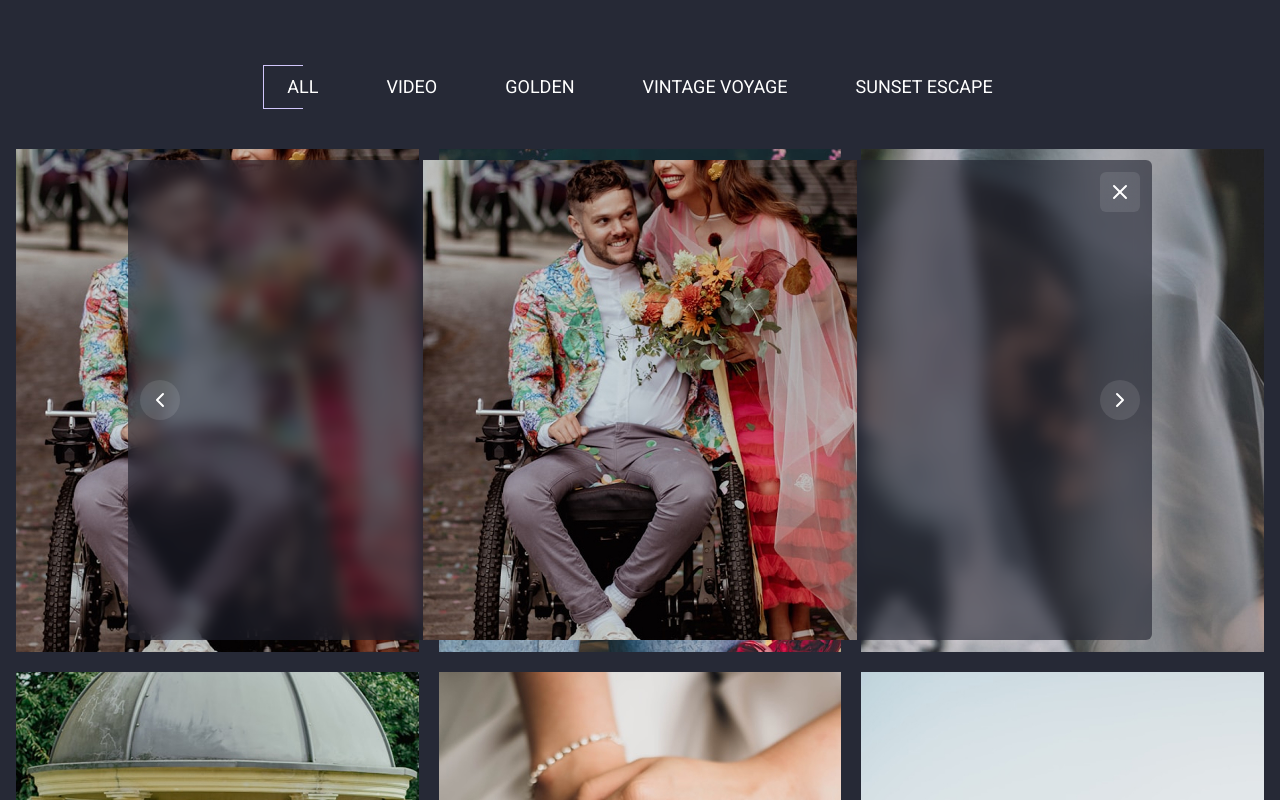
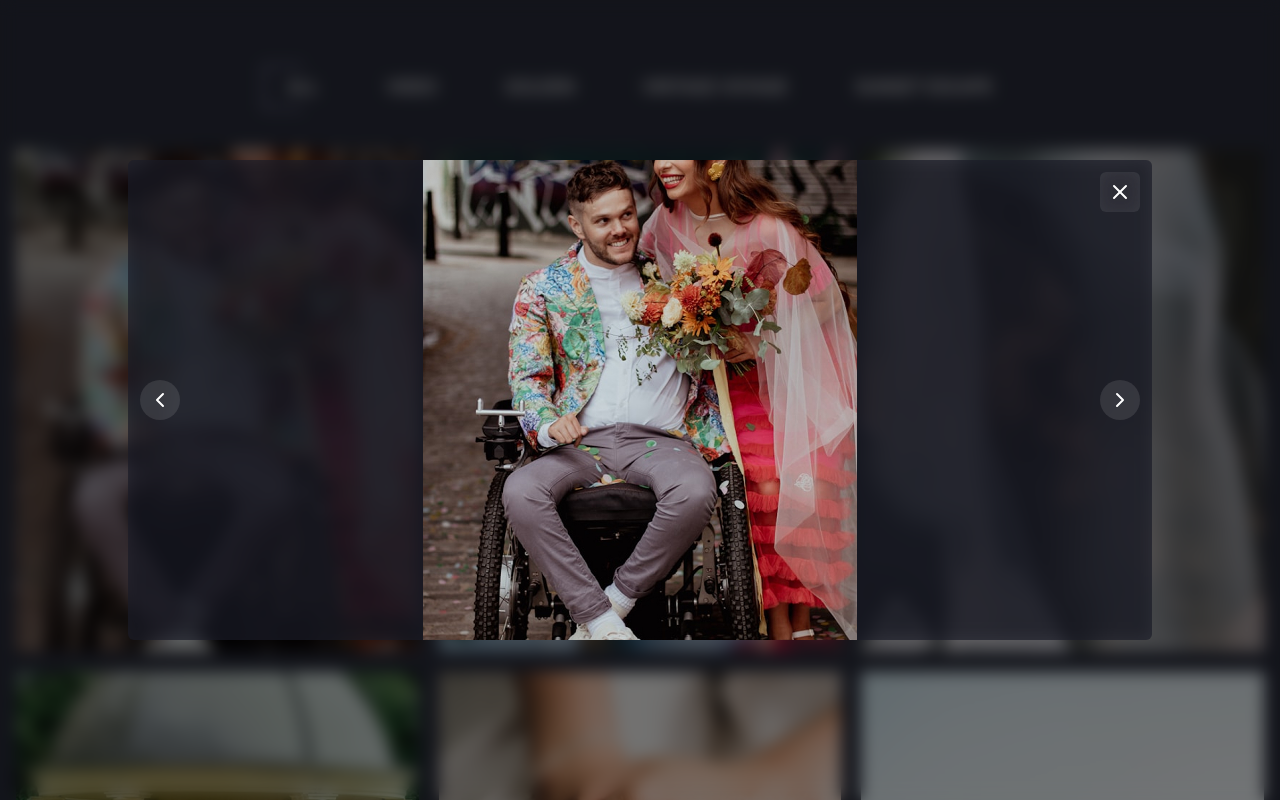
Before and after one commit to salmansajib/resyume-nextjs16, a Next.js app: page /photographer in a window 1280 px wide. Both pictures are taken after a click on the button 217 px from the left and 6171 px from the top of the page. Shown: the part 5771-6571 px from the top of the page. Built offline with nearby package versions, Linux system fonts and the light colour scheme.

Commit message:
photographer resume animations done

```diff
--- a/components/Lightbox.jsx
+++ b/components/Lightbox.jsx
@@ -9,17 +9,28 @@ export default function Lightbox({
   onClose = () => {},
 }) {
   const [index, setIndex] = useState(startIndex);
+  const [direction, setDirection] = useState(0);
+
   const current = items[index];
+
+  const goNext = useCallback(() => {
+    setDirection(1);
+    setIndex((i) => Math.min(i + 1, items.length - 1));
+  }, [items.length]);
+
+  const goPrev = useCallback(() => {
+    setDirection(-1);
+    setIndex((i) => Math.max(i - 1, 0));
+  }, []);
 
   // Keyboard Controls
   const handleKey = useCallback(
     (e) => {
       if (e.key === "Escape") onClose();
-      if (e.key === "ArrowRight")
-        setIndex((i) => Math.min(i + 1, items.length - 1));
-      if (e.key === "ArrowLeft") setIndex((i) => Math.max(i - 1, 0));
+      if (e.key === "ArrowRight") goNext();
+      if (e.key === "ArrowLeft") goPrev();
     },
-    [items.length, onClose],
+    [goNext, goPrev, onClose],
   );
 
   useEffect(() => {
@@ -32,7 +43,7 @@ export default function Lightbox({
   return (
     <AnimatePresence>
       <motion.div
-        className="fixed inset-0 z-50 flex items-center justify-center p-6"
+        className="fixed inset-0 z-50 flex items-center justify-center p-6 bg-black/50 backdrop-blur"
         initial={{ opacity: 0 }}
         animate={{ opacity: 1 }}
         exit={{ opacity: 0 }}
@@ -60,7 +71,6 @@ export default function Lightbox({
               strokeWidth="2"
               strokeLinecap="round"
               strokeLinejoin="round"
-              className="lucide lucide-x-icon lucide-x"
             >
               <path d="M18 6 6 18" />
               <path d="m6 6 12 12" />
@@ -71,8 +81,8 @@ export default function Lightbox({
           {items.length > 1 && (
             <>
               <button
-                onClick={() => setIndex((i) => Math.max(i - 1, 0))}
-                className="absolute left-3 top-1/2 -translate-y-1/2 z-20 rounded-full bg-white/10 p-2 text-white"
+                onClick={goPrev}
+                className="absolute left-3 top-1/2 -translate-y-1/2 z-20 rounded-full bg-white/10 p-2 text-white cursor-pointer"
               >
                 <svg
                   width="24"
@@ -83,17 +93,14 @@ export default function Lightbox({
                   strokeWidth="2"
                   strokeLinecap="round"
                   strokeLinejoin="round"
-                  className="lucide lucide-chevron-left-icon lucide-chevron-left"
                 >
                   <path d="m15 18-6-6 6-6" />
                 </svg>
               </button>
 
               <button
-                onClick={() =>
-                  setIndex((i) => Math.min(i + 1, items.length - 1))
-                }
-                className="absolute right-3 top-1/2 -translate-y-1/2 z-20 rounded-full bg-white/10 p-2 text-white"
+                onClick={goNext}
+                className="absolute right-3 top-1/2 -translate-y-1/2 z-20 rounded-full bg-white/10 p-2 text-white cursor-pointer"
               >
                 <svg
                   width="24"
@@ -104,7 +111,6 @@ export default function Lightbox({
                   strokeWidth="2"
                   strokeLinecap="round"
                   strokeLinejoin="round"
-                  className="lucide lucide-chevron-right-icon lucide-chevron-right"
                 >
                   <path d="m9 18 6-6-6-6" />
                 </svg>
@@ -112,14 +118,24 @@ export default function Lightbox({
             </>
           )}
 
-          {/* Image or Video */}
+          {/* Image / Video (Animated Slide) */}
           <div className="bg-background-secondary/60 backdrop-blur-sm rounded-md overflow-hidden w-full h-full flex items-center justify-center">
+            <AnimatePresence mode="wait">
+              <motion.div
+                key={index}
+                initial={{ x: direction === 1 ? 150 : -150, opacity: 0 }}
+                animate={{ x: 0, opacity: 1 }}
+                exit={{ x: direction === 1 ? -150 : 150, opacity: 0 }}
+                transition={{ duration: 0.35, ease: "easeOut" }}
+                className="w-full h-full flex items-center justify-center"
+              >
                 {current.type === "image" ? (
                   <div className="relative w-full h-[70vh] md:h-[60vh]">
                     <Image
                       src={current.src}
                       alt={current.alt || current.title}
                       fill
+                      sizes="(max-width: 768px) 100vw, (max-width: 1200px) 90vw, 1200px"
                       className="object-contain"
                     />
                   </div>
@@ -130,6 +146,8 @@ export default function Lightbox({
                     className="w-full h-[70vh] md:h-[60vh] object-contain"
                   />
                 )}
+              </motion.div>
+            </AnimatePresence>
           </div>
         </motion.div>
       </motion.div>
--- a/components/photographer/career-path/CareerPathSection.jsx
+++ b/components/photographer/career-path/CareerPathSection.jsx
@@ -1,3 +1,4 @@
+"use client";
 import React from "react";
 import BracketedHeading from "../BracketedHeading";
 import WorkExperience from "./WorkExperience";
--- a/components/photographer/career-path/Education.jsx
+++ b/components/photographer/career-path/Education.jsx
@@ -1,4 +1,7 @@
 import React from "react";
+import { motion } from "motion/react";
+import InViewAnimator from "@/components/InViewAnimator";
+import { fadeInUp, staggerContainer } from "@/lib/animations";
 
 export default function Education({
   educationData,
@@ -11,9 +14,13 @@ export default function Education({
         EDUCATION
       </h3>
 
-      <div className="space-y-10">
+      <InViewAnimator className="space-y-10" variants={staggerContainer}>
         {educationData.map((edu) => (
-          <div key={edu.id} className="flex flex-row gap-5 md:gap-15">
+          <motion.div
+            variants={fadeInUp}
+            key={edu.id}
+            className="flex flex-row gap-5 md:gap-15"
+          >
             {/* date */}
             <div>
               <div className="bg-background-neutral w-[100px] h-[120px] flex items-center justify-center rounded-t-full">
@@ -57,9 +64,9 @@ export default function Education({
                 </svg>
               </div>
             </div>
-          </div>
+          </motion.div>
         ))}
-      </div>
+      </InViewAnimator>
     </article>
   );
 }
--- a/components/photographer/career-path/WorkExperience.jsx
+++ b/components/photographer/career-path/WorkExperience.jsx
@@ -1,4 +1,7 @@
 import React from "react";
+import { motion } from "motion/react";
+import InViewAnimator from "@/components/InViewAnimator";
+import { fadeInUp, staggerContainer } from "@/lib/animations";
 
 export default function WorkExperience({
   workData,
@@ -11,9 +14,13 @@ export default function WorkExperience({
         WORK EXPERIENCE
       </h3>
 
-      <div className="space-y-10">
+      <InViewAnimator variants={staggerContainer} className="space-y-10">
         {workData.map((work) => (
-          <div key={work.id} className="flex flex-row gap-5 md:gap-15">
+          <motion.div
+            variants={fadeInUp}
+            key={work.id}
+            className="flex flex-row gap-5 md:gap-15"
+          >
             {/* date */}
             <div>
               <div className="bg-background-neutral w-[100px] h-[120px] flex items-center justify-center rounded-t-full">
@@ -57,9 +64,9 @@ export default function WorkExperience({
                 </svg>
               </div>
             </div>
-          </div>
+          </motion.div>
         ))}
-      </div>
+      </InViewAnimator>
     </article>
   );
 }
--- a/components/photographer/portfolio/PortfolioGallery.jsx
+++ b/components/photographer/portfolio/PortfolioGallery.jsx
@@ -80,19 +80,45 @@ export default function PortfolioGallery({ portfolioData }) {
         })}
       </nav>
 
-      {/* portfolio image and video grid */}
-      <div className="grid grid-cols-2 md:grid-cols-3 gap-5 mt-10">
+      {/* portfolio image and video grid with stagger animation */}
+      <motion.div
+        className="grid grid-cols-1 sm:grid-cols-2 md:grid-cols-3 gap-5 mt-10"
+        initial="hidden"
+        animate="visible"
+        variants={{
+          visible: {
+            transition: {
+              staggerChildren: 0.1,
+            },
+          },
+        }}
+        key={active} // Re-trigger animation when filter changes
+      >
         {filtered.map((item, index) => (
-          <PortfolioItem
+          <motion.div
             key={item.id}
-            item={item}
-            onClick={() => {
-              setLightboxOpen(true);
-              setStartIndex(index);
+            variants={{
+              hidden: { opacity: 0, y: 20 },
+              visible: {
+                opacity: 1,
+                y: 0,
+                transition: {
+                  duration: 0.5,
+                  ease: "easeOut",
+                },
+              },
             }}
-          />
+          >
+            <PortfolioItem
+              item={item}
+              onClick={() => {
+                setLightboxOpen(true);
+                setStartIndex(index);
+              }}
+            />
+          </motion.div>
         ))}
-      </div>
+      </motion.div>
 
       {/* Lightbox  */}
       {lightboxOpen && (
--- a/components/photographer/portfolio/PortfolioItem.jsx
+++ b/components/photographer/portfolio/PortfolioItem.jsx
@@ -1,6 +1,5 @@
 "use client";
 import React from "react";
-import { useState } from "react";
 import Image from "next/image";
 
 export default function PortfolioItem({ item, onClick }) {
--- a/components/photographer/portfolio/PortfolioSection.jsx
+++ b/components/photographer/portfolio/PortfolioSection.jsx
@@ -7,6 +7,7 @@ export default function PortfolioSection({ data }) {
 
   return (
     <section
+      id="portfolio"
       aria-labelledby="portfolio-header"
       className="w-full px-4 py-20 bg-background-primary"
     >
--- a/components/photographer/services/Services.jsx
+++ b/components/photographer/services/Services.jsx
@@ -1,11 +1,19 @@
+"use client";
 import Image from "next/image";
 import React from "react";
+import { motion } from "motion/react";
+import InViewAnimator from "@/components/InViewAnimator";
+import { fadeInUp, staggerContainer } from "@/lib/animations";
 
 export default function ServicesCard({ servicesData }) {
   return (
-    <div className="mt-15 flex flex-wrap items-center justify-center gap-7">
+    <InViewAnimator
+      variants={staggerContainer}
+      className="mt-15 flex flex-wrap items-center justify-center gap-7"
+    >
       {servicesData.map((service) => (
-        <article
+        <motion.article
+          variants={fadeInUp}
           key={service.id}
           className="bg-background-neutral p-4 md:p-10 space-y-7 w-full md:w-[400px]"
         >
@@ -31,8 +39,8 @@ export default function ServicesCard({ servicesData }) {
               </li>
             ))}
           </ul>
-        </article>
+        </motion.article>
       ))}
-    </div>
+    </InViewAnimator>
   );
 }
```
Lines whose indentation alone changed are shown as unchanged.
